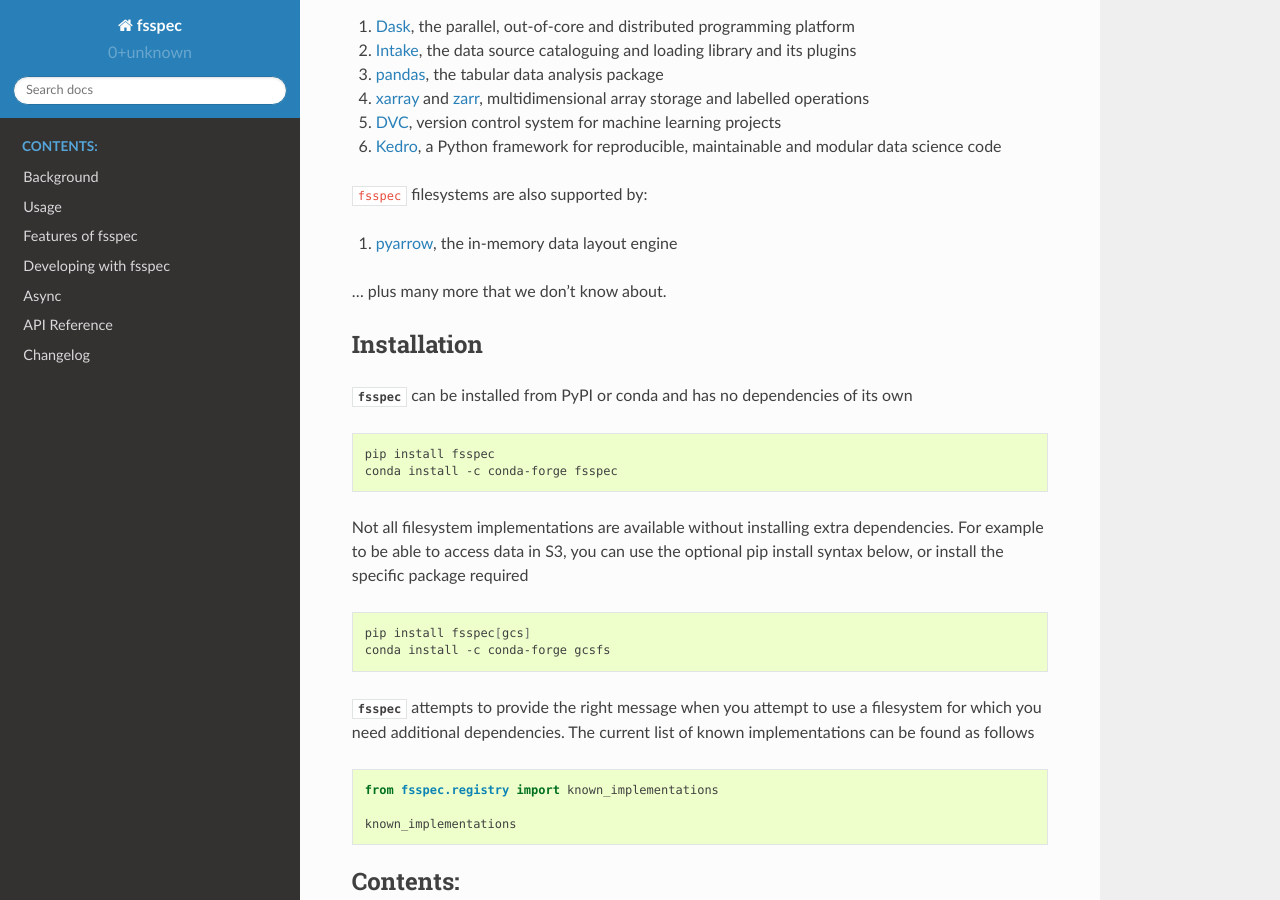
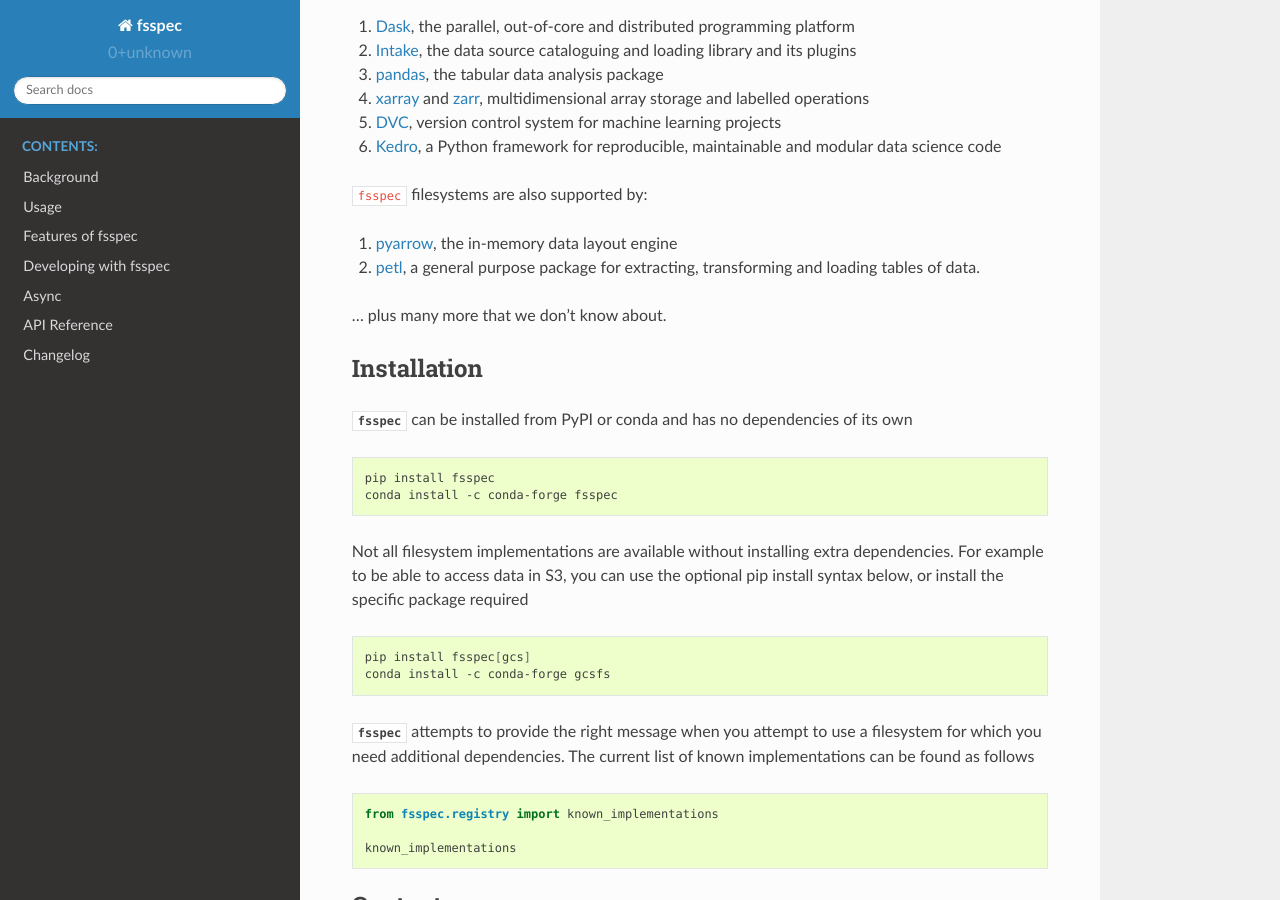
Before and after one commit to fsspec/filesystem_spec, a Sphinx documentation site: the page built from docs/source/index.rst, in a window 1280 px wide and 900 px high, scrolled down 949 px. Built offline with Sphinx 7.4.7 and the Read the Docs theme 2.0.0, drawn with Linux system fonts in a browser that asks for light colours.

Commit message:
Add petl package to docs section who uses (#907)
Petl is a general-purpose Python package for extracting, transforming, and loading tables of data.
It uses `fsspec` as optional integration for reading and writing data from remote filesystems.
Coupling both packages enable the creation of pipelines for transferring and transforming data
between pairs of remote servers, cloud filesystems, databases, compressed files, Webservices,
and many diverse file formats like spreadsheets, avro, jons, XML, csv and others.

```diff
--- a/docs/source/index.rst
+++ b/docs/source/index.rst
@@ -55,6 +55,7 @@
 ``fsspec`` filesystems are also supported by:
 
 #. `pyarrow`_, the in-memory data layout engine
+#. `petl`_, a general purpose package for extracting, transforming and loading tables of data.
 
 ... plus many more that we don't know about.
 
@@ -66,7 +67,7 @@
 .. _DVC: https://dvc.org/
 .. _kedro: https://kedro.readthedocs.io/en/stable/01_introduction/01_introduction.html
 .. _pyarrow: https://arrow.apache.org/docs/python/
-
+.. _petl: https://petl.readthedocs.io/en/stable/io.html#petl.io.remotes.RemoteSource
 
 Installation
 ------------
```
